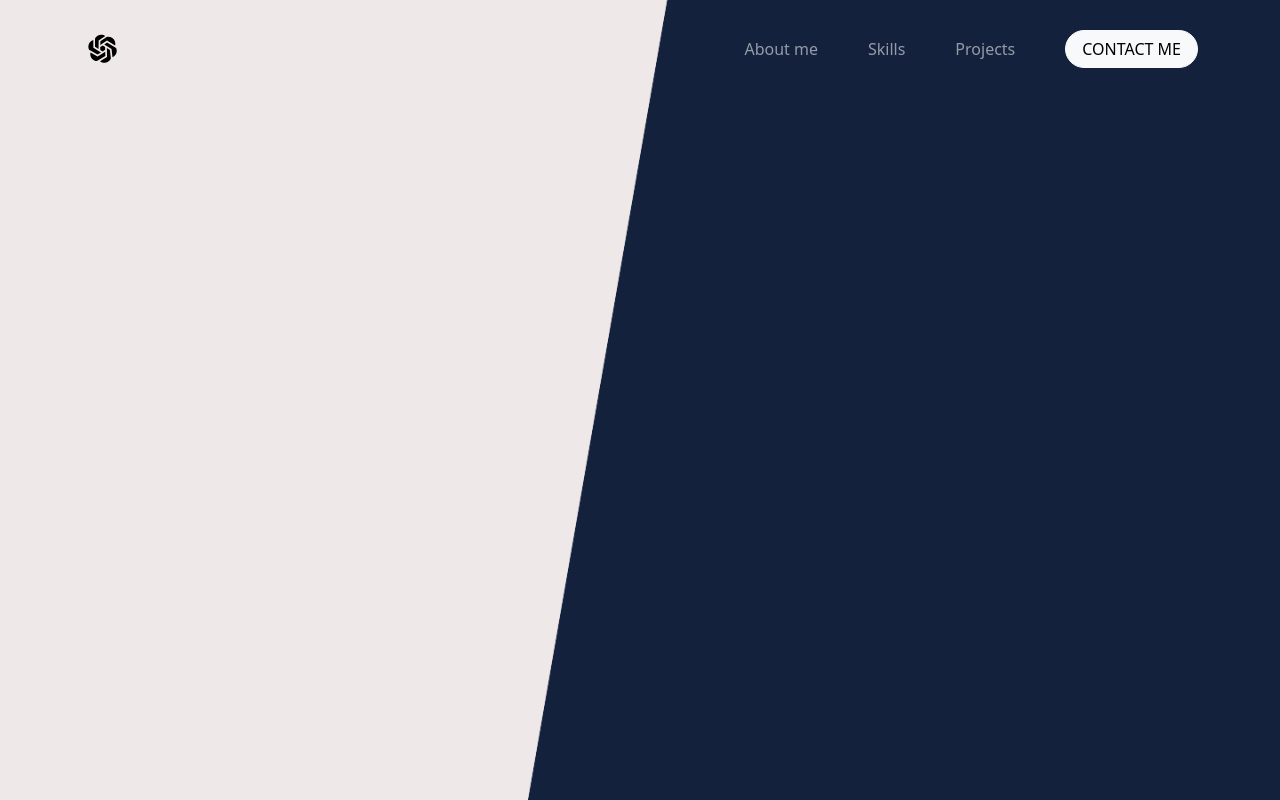
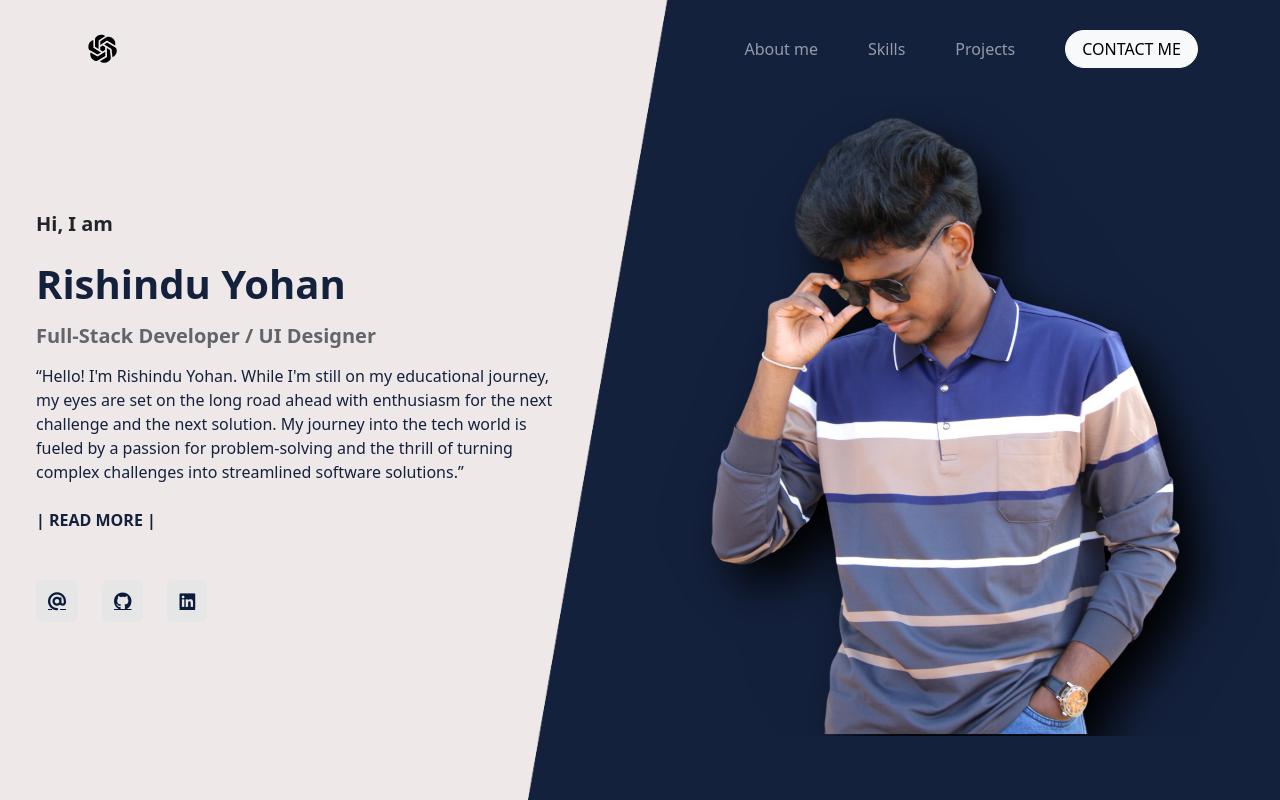
Before and after one commit to rishinduyohan/my-portfolio-website, a plain HTML site: page index.html in a window 1280 px wide. Drawn offline with nearby package versions, Linux system fonts and the light colour scheme.

Commit message:
Add hero section

```diff
--- a/index.html
+++ b/index.html
@@ -16,7 +16,36 @@
     <div id="navbar">
         <!--Add navbar from js-->
     </div>
-
+    <section class="hero-section">
+        <div class="container-md-8">
+            <div class="row align-items-center">
+                <!-- Left Section -->
+                <div class="col-md-6 p-5 left-section">
+                    <h5 class="fw-bold mb-4">Hi, I am</h5>
+                    <h1 class="fw-bold color-navy mb-3">Rishindu Yohan</h1>
+                    <h5 class="fw-bolder color-gray">Full-Stack Developer / UI Designer</h5>
+                    <p class="mt-3 color-navy mt-2 me-3 mb-4">
+                        “Hello! I'm Rishindu Yohan. While I'm still on my educational journey, my eyes are set on the
+                        long road ahead with enthusiasm for the next challenge and the next solution. My journey into
+                        the tech world is fueled by a passion for problem-solving and the thrill of turning complex
+                        challenges into streamlined software solutions.”
+                    </p>
+                    <a href="#" class="fw-bold color-navy text-decoration-none ">
+                        | READ MORE |<i class="ms-2"></i>
+                    </a>
+                    <div class="mt-5 d-flex gap-4">
+                        <a href="https://mail.google.com/mail/?view=cm&fs=1&to=rishinduyohan@gmail.com" class="icon-box"><i class="fa-solid fa-at "></i></a>
+                        <a href="https://github.com/rishinduyohan" class="icon-box"><i class="fa-brands fa-github"></i></a>
+                        <a href="https://www.linkedin.com/in/rishindupeeris" class="icon-box"><i class="fa-brands fa-linkedin"></i></a>
+                    </div>
+                </div>
+                <!-- Right Section -->
+                <div class="col-md-6 text-center right-section">
+                    <img src="assets/images/new.png" alt="Rishindu Yohan" class="img-fluid hero-img">
+                </div>
+            </div>
+        </div>
+    </section>
     <script src="assets/js/app.js"></script>
     <script src="https://cdn.jsdelivr.net/npm/bootstrap@5.3.7/dist/js/bootstrap.bundle.min.js"
         integrity="sha384-ndDqU0Gzau9qJ1lfW4pNLlhNTkCfHzAVBReH9diLvGRem5+R9g2FzA8ZGN954O5Q"
```
